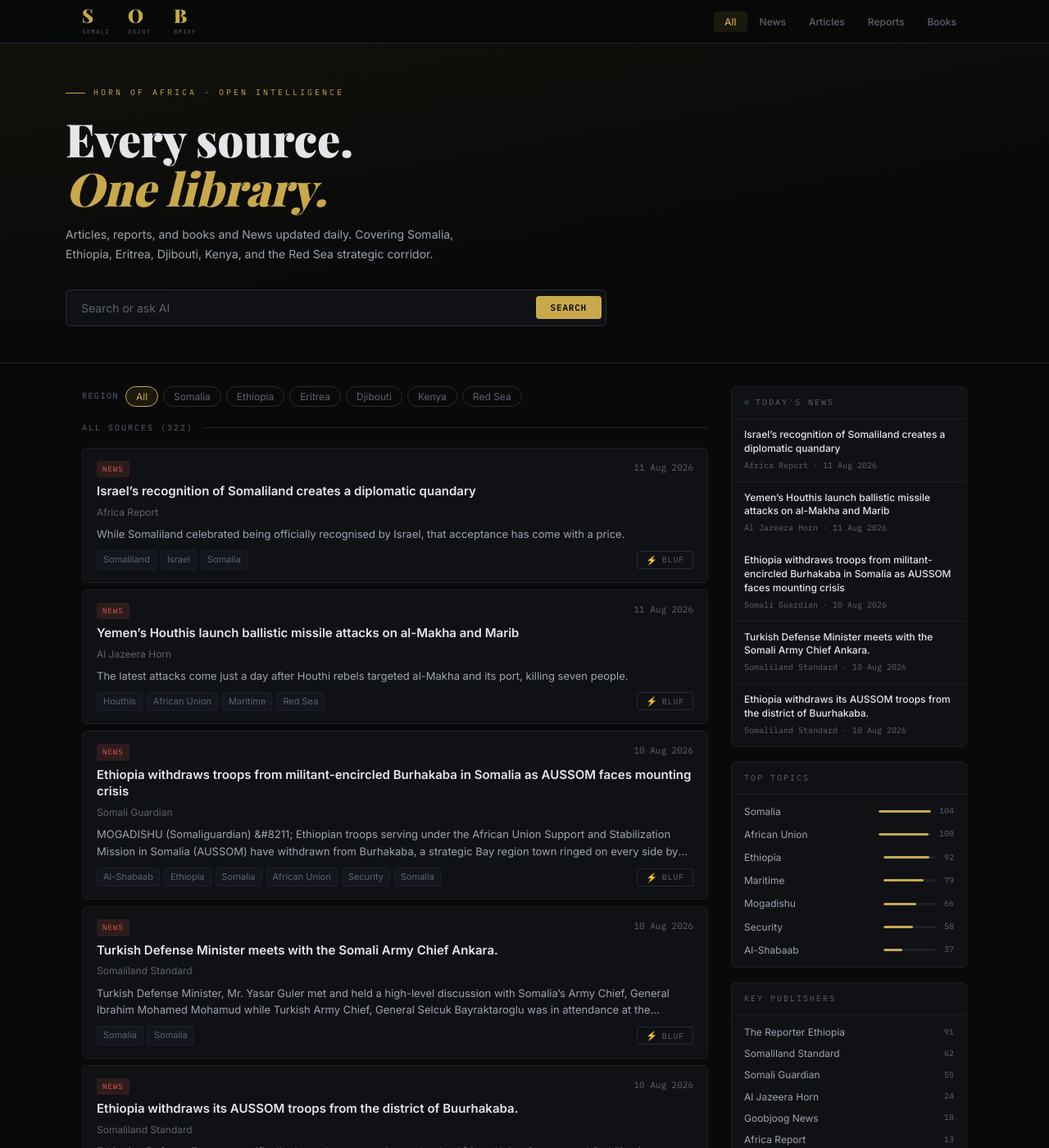
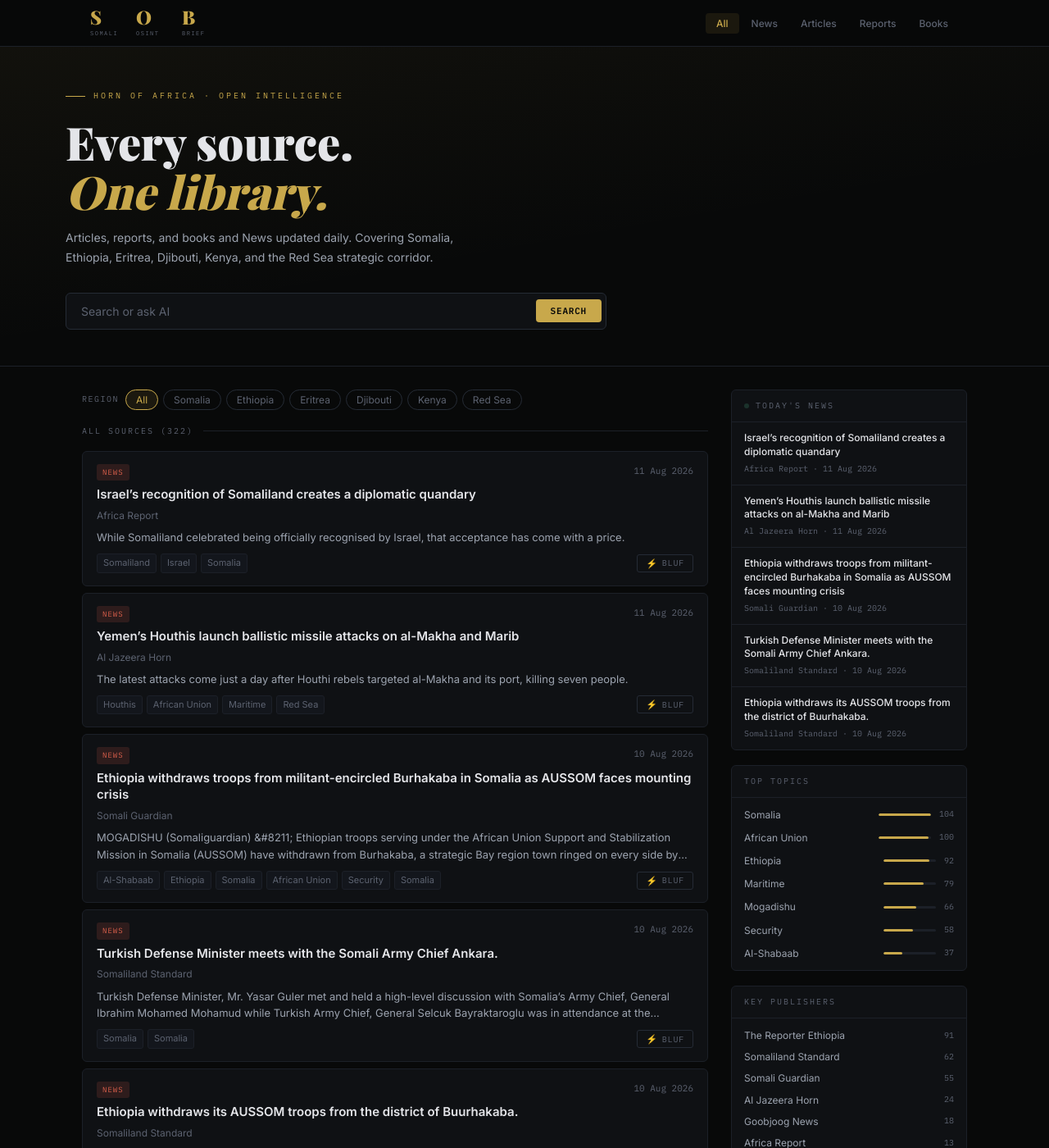
Before and after one commit to abdigh26/abdigh26.github.io, a Jekyll site: the page library/index.html, which Jekyll copies as it is, in a window 1280 px wide and 1400 px high. Shown: the whole window at 82% size. Built offline with Jekyll 4.4.1, drawn with Linux system fonts in a browser that asks for light colours; some web fonts are replaced; comment, search, counter and statistics services are not loaded.

Commit message:
Fix: Synchronized header height and container width across library and brief pages

```diff
--- a/brief/index.html
+++ b/brief/index.html
@@ -42,7 +42,7 @@ header {
   backdrop-filter: blur(12px);
   border-bottom: 1px solid var(--border);
   padding: 0 24px;
-  height: 52px;
+  height: 56px;
   display: flex; align-items: center; justify-content: space-between;
 }
 .logo {
--- a/library/index.html
+++ b/library/index.html
@@ -45,9 +45,9 @@ header {
   border-bottom: 1px solid var(--border);
 }
 .header-inner {
-  max-width: 1120px; margin: 0 auto;
+  max-width: 1100px; margin: 0 auto;
   padding: 0 20px;
-  height: 52px;
+  height: 56px;
   display: flex; align-items: center; justify-content: space-between; gap: 16px;
 }
 /* SOB Logo lockup */
@@ -96,7 +96,7 @@ header {
 /* Mobile drawer */
 .lib-drawer {
   display: none; position: fixed;
-  top: 52px; left: 0; right: 0;
+  top: 56px; left: 0; right: 0;
   background: rgba(8,9,9,0.98);
   backdrop-filter: blur(16px);
   border-bottom: 1px solid var(--border);
```
